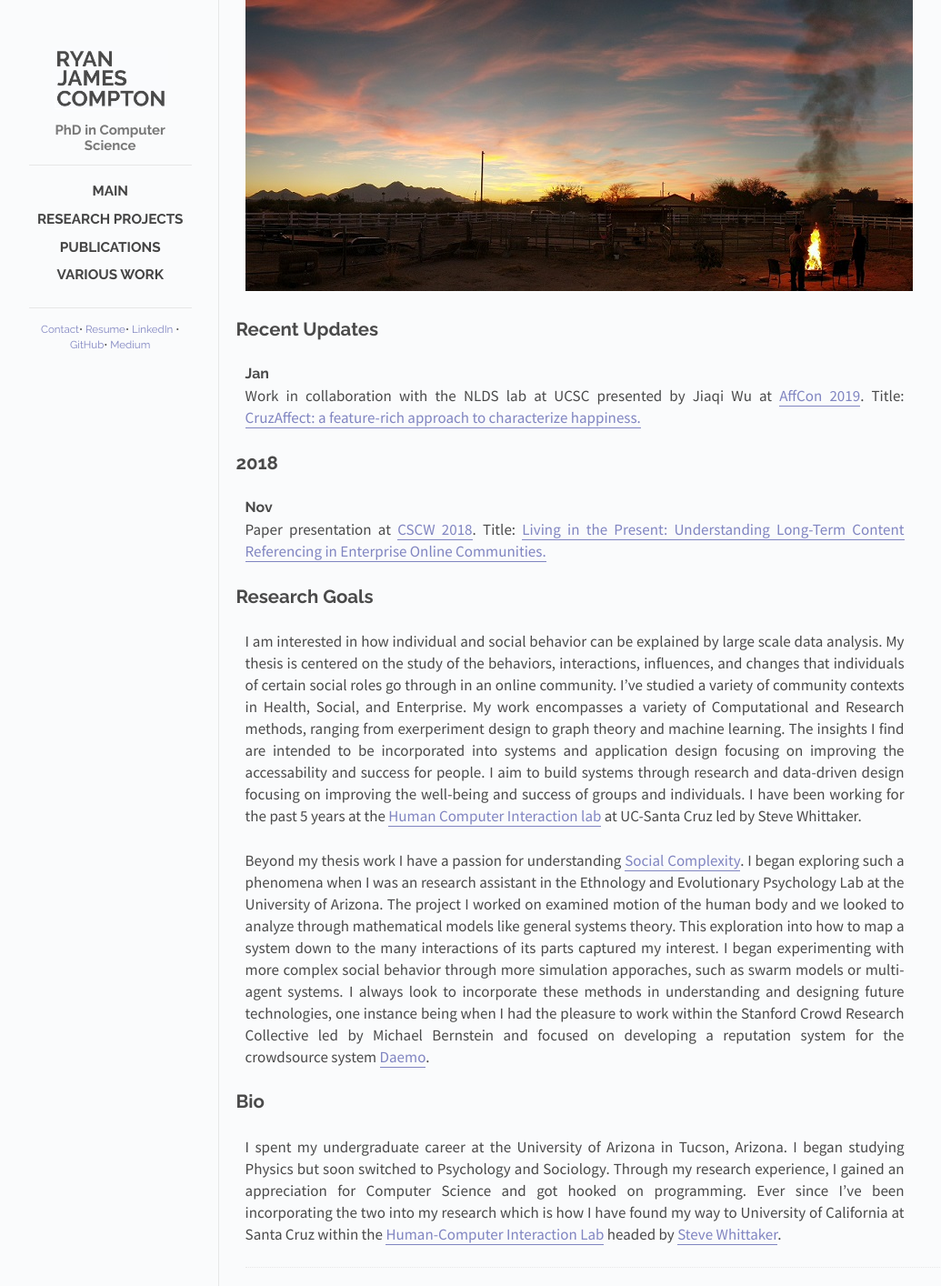
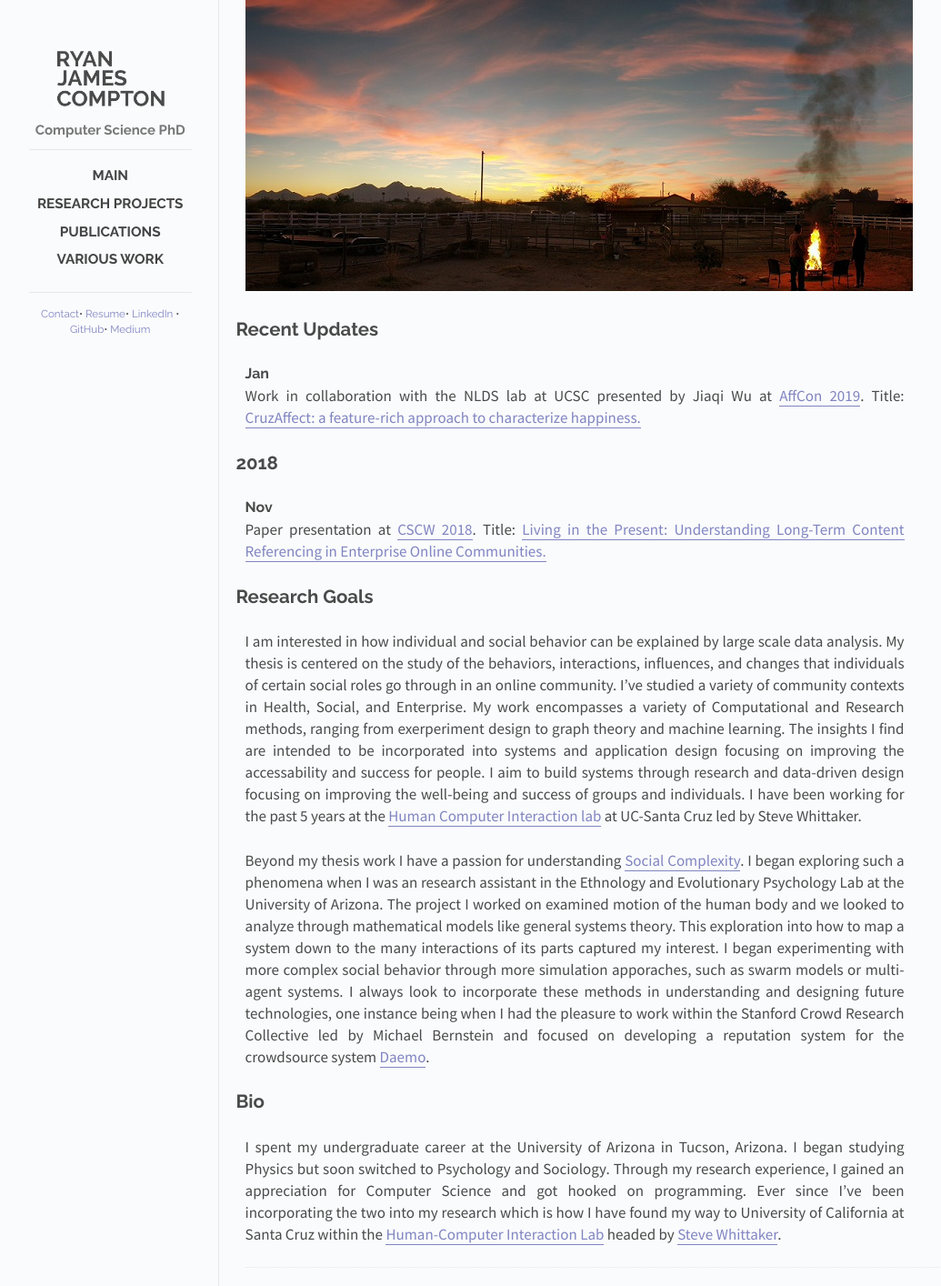
Before and after one commit to rcompt/rcompt.github.io, a Jekyll site: the page built from index.html, in a window 1280 px wide. Shown: the whole page at 91% size, without its empty margins (118-1153 px from the left). Built offline with Jekyll 4.4.1, drawn with Linux system fonts in a browser that asks for light colours; Markdown is read by kramdown in place of the engine named in the settings.

Commit message:
Update default.html

```diff
--- a/_layouts/default.html
+++ b/_layouts/default.html
@@ -24,7 +24,7 @@
       <div class="sidebar" id="sidebar">
         <div class="header">
           <h1 class="title"><a href="/"><img id="logo" src="/images/Logo_Full.jpg"></a></h1>
-          <span class="tagline">PhD in Computer Science</span>
+          <span class="tagline">Computer Science PhD</span>
 		  <!-- <span class="tagline">Human-Computer Interaction Lab</span> -->
         </div>
         <div class="posts">
```
